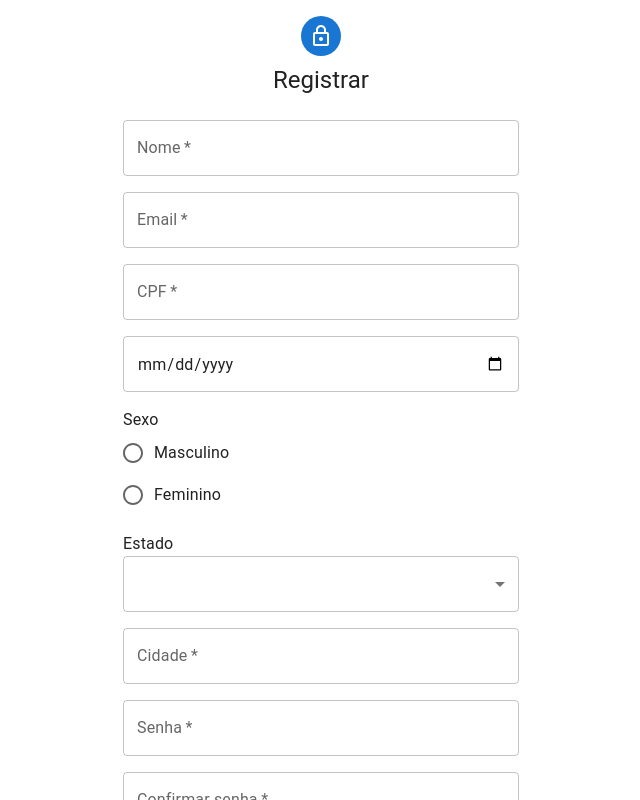
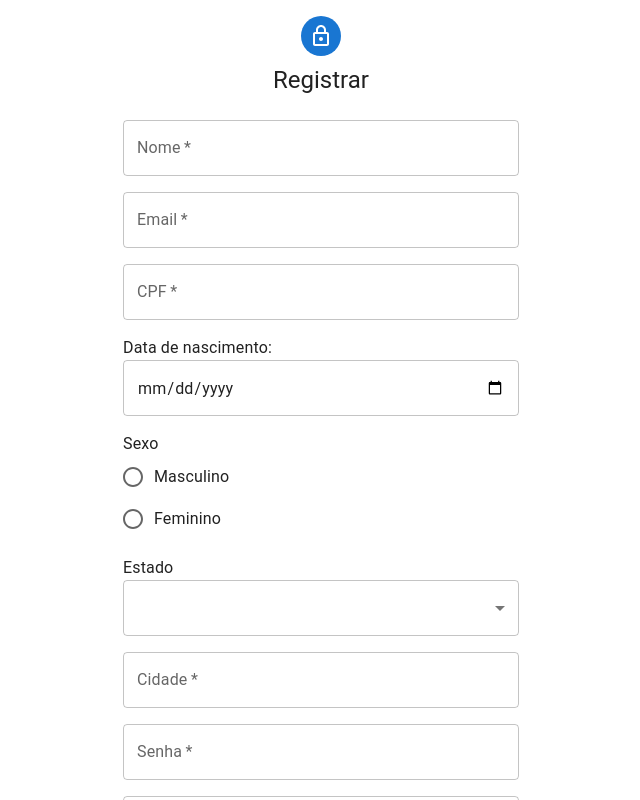
Before and after one commit to matefs/next-empresa-generica, a Next.js app: page /registrar in a window 1280 px wide. Shown: the top 800 px of the page, without its empty margins (319-959 px from the left). Built offline with nearby package versions, Linux system fonts and the light colour scheme.

Commit message:
fix: data nascimento com descricao

```diff
--- a/src/pages/registrar/index.tsx
+++ b/src/pages/registrar/index.tsx
@@ -109,14 +109,13 @@ const formulario: any = {
 
 
               <Grid item xs={12}>
+                Data de nascimento:
       <TextField
         required
-        label=""
         name="dataNascimento"
         value={dataNascimento}
         onChange={(e) => setDataNascimento(e.target.value)}
         type="date"
-        placeholder="dd//mm/aaaa"
         fullWidth
       />
       </Grid>
```
